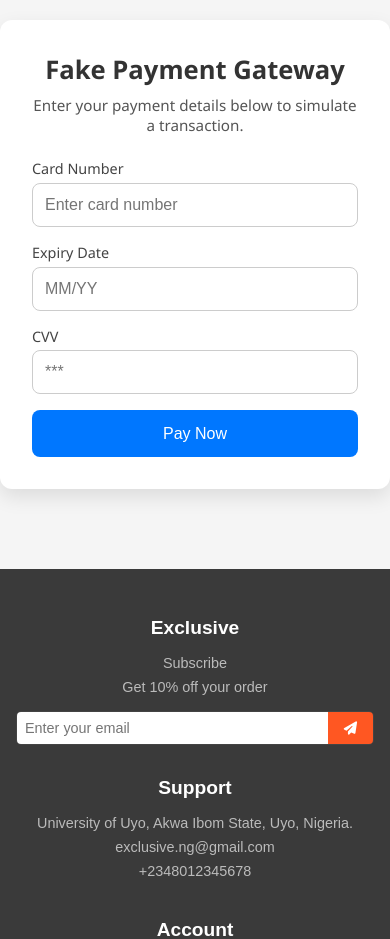
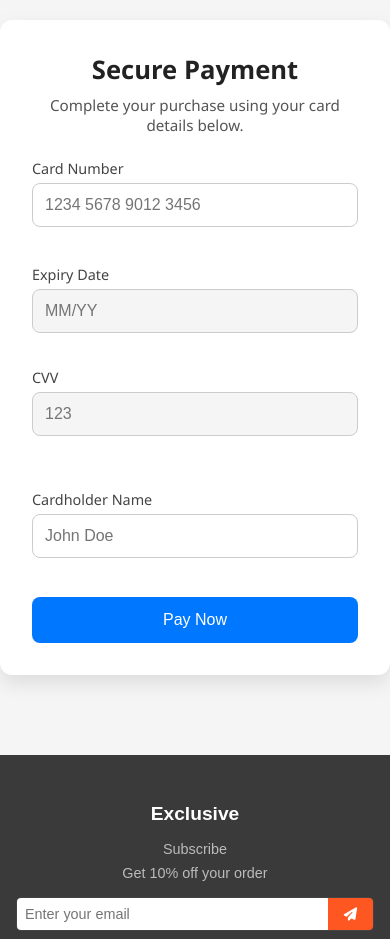
Before and after one commit to Codeine23/GROUP1_E-COMMERCE_WEBSITE, a Flask app: page /pay-gateway in a window 390 px wide. Shown: the part 60-999 px from the top of the page. Run offline with Flask 3, Linux system fonts and the light colour scheme; parts of the project's set-up code (start-up, migrations or seed data) failed here and were passed over.

Commit message:
Made update to about section, paymnt gateway form, and made product detail styling more responsive

```diff
--- a/static/css/paygateway.css
+++ b/static/css/paygateway.css
@@ -1,5 +1,5 @@
-.fake-payment {
-  max-width: 400px;
+.payment-gateway {
+  max-width: 450px;
   margin: 80px auto;
   padding: 2rem;
   background: #ffffff;
@@ -8,47 +8,77 @@
   font-family: "Segoe UI", Tahoma, Geneva, Verdana, sans-serif;
 }
 
-.fake-payment h2 {
+.payment-gateway h2 {
   text-align: center;
   font-size: 1.6rem;
   margin-bottom: 0.5rem;
-  color: #333;
+  color: #222;
 }
 
-.fake-payment p {
+.payment-gateway p {
   text-align: center;
   font-size: 0.95rem;
   margin-bottom: 1.5rem;
   color: #555;
 }
 
-.fake-payment form {
+.payment-gateway form {
+  display: flex;
+  flex-direction: column;
+  gap: 1.2rem;
+}
+
+.form-group {
   display: flex;
   flex-direction: column;
 }
 
-.fake-payment label {
+.form-group label {
   font-size: 0.9rem;
   margin-bottom: 0.3rem;
   color: #444;
 }
 
-.fake-payment input {
+.input-icon {
+  position: relative;
+}
+
+.input-icon i {
+  position: absolute;
+  top: 50%;
+  left: 12px;
+  transform: translateY(-50%);
+  color: #999;
+}
+
+.input-icon input {
+  padding-left: 40px;
+}
+
+.payment-gateway input {
   padding: 0.75rem;
-  margin-bottom: 1rem;
   border: 1px solid #ccc;
   border-radius: 8px;
   font-size: 1rem;
   transition: border 0.2s, box-shadow 0.2s;
 }
 
-.fake-payment input:focus {
+.payment-gateway input:focus {
   border-color: #0077ff;
   box-shadow: 0 0 4px rgba(0, 119, 255, 0.3);
   outline: none;
 }
 
-.fake-payment button {
+.form-row {
+  display: flex;
+  gap: 1rem;
+}
+
+.form-row .half {
+  flex: 1;
+}
+
+.payment-gateway button {
   background: #0077ff;
   color: #fff;
   font-size: 1rem;
@@ -59,6 +89,6 @@
   transition: background 0.2s ease-in-out;
 }
 
-.fake-payment button:hover {
+.payment-gateway button:hover {
   background: #005ecc;
 }
--- a/static/css/productdetail.css
+++ b/static/css/productdetail.css
@@ -18,6 +18,7 @@
 }
 .product-detail-image img {
    width: 560px;
+   max-width: 100%;
 }
 
 .product-info > .product-name {
--- a/templates/pages/pay_gateway.html
+++ b/templates/pages/pay_gateway.html
@@ -1,20 +1,66 @@
 {% extends "layouts/base.html" %}
 {% block content %}
-<section class="fake-payment">
-   <h2>Fake Payment Gateway</h2>
-   <p>Enter your payment details below to simulate a transaction.</p>
+<section class="payment-gateway">
+  <h2>Secure Payment</h2>
+  <p>Complete your purchase using your card details below.</p>
 
-   <form method="POST">
-      <label>Card Number</label>
-      <input type="text" name="card_number" required placeholder="Enter card number" />
+  <form method="POST">
+    <!-- Card Number -->
+    <div class="form-group">
+      <label for="card_number">Card Number</label>
+      <div class="input-icon">
+        <input
+          type="text"
+          id="card_number"
+          name="card_number"
+          required
+          maxlength="19"
+          placeholder="1234 5678 9012 3456"
+        />
+      </div>
+    </div>
 
-      <label>Expiry Date</label>
-      <input type="text" name="expiry" required placeholder="MM/YY" />
+    <!-- Expiry & CVV -->
+    <div class="form-row">
+      <div class="form-group half">
+        <label for="expiry">Expiry Date</label>
+        <input
+          type="text"
+          id="expiry"
+          name="expiry"
+          required
+          maxlength="5"
+          placeholder="MM/YY"
+        />
+      </div>
 
-      <label>CVV</label>
-      <input type="password" name="cvv" required placeholder="***" />
+      <div class="form-group half">
+        <label for="cvv">CVV</label>
+        <input
+          type="password"
+          id="cvv"
+          name="cvv"
+          required
+          maxlength="3"
+          placeholder="123"
+        />
+      </div>
+    </div>
 
-      <button type="submit">Pay Now</button>
-   </form>
+    <!-- Name -->
+    <div class="form-group">
+      <label for="name">Cardholder Name</label>
+      <input
+        type="text"
+        id="name"
+        name="name"
+        required
+        placeholder="John Doe"
+      />
+    </div>
+
+    <!-- Submit -->
+    <button type="submit">Pay Now</button>
+  </form>
 </section>
 {% endblock %}
```
Also changed, not shown: templates/pages/about.html (+7 -9 lines), database.db.
